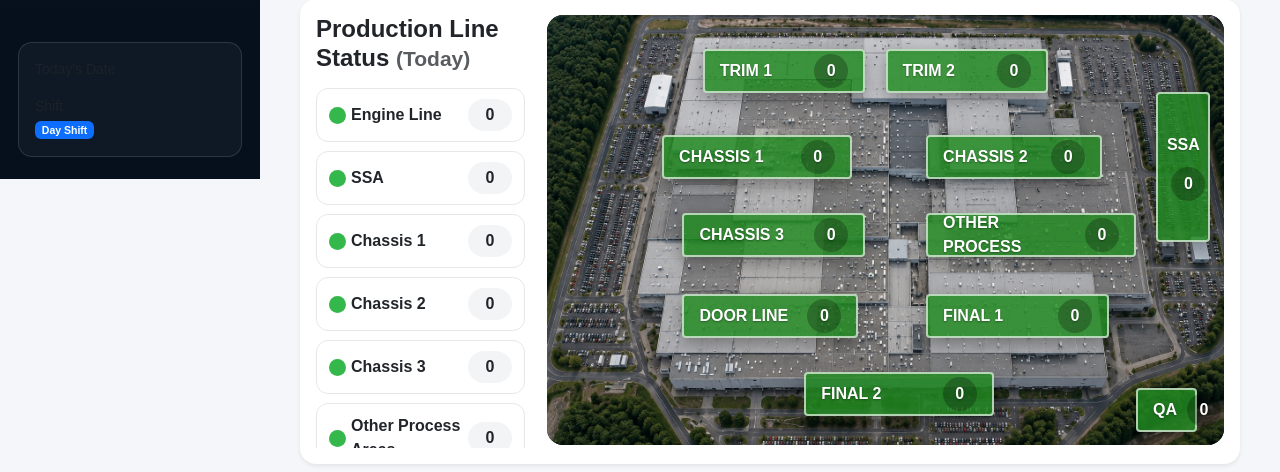
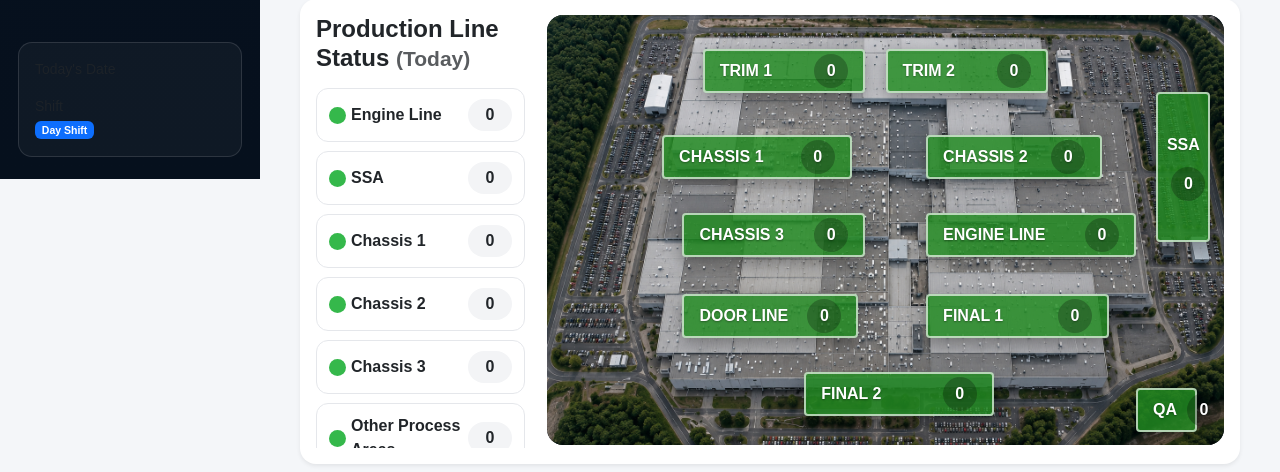
Before and after one commit to hgooders/SCRAP-TRACKER-V2, a Flask app: page /dashboard in a window 1280 px wide. Shown: the part 621-1093 px from the top of the page. Run offline with Flask 3, Linux system fonts and the light colour scheme; a user stored in the database is signed in.

Commit message:
Update dashboard_factory.html

```diff
--- a/templates/dashboard_factory.html
+++ b/templates/dashboard_factory.html
@@ -50,10 +50,10 @@
                         <strong>{{ line_lookup['Chassis 3'].count }}</strong>
                     </div>
 
-                    <div class="factory-line other {{ line_lookup['Other Process Areas'].colour }}">
-                        <span>OTHER PROCESS</span>
-                        <strong>{{ line_lookup['Other Process Areas'].count }}</strong>
-                    </div>
+                    <div class="factory-line engine {{ line_lookup['Engine Line'].colour }}">
+    <span>ENGINE LINE</span>
+    <strong>{{ line_lookup['Engine Line'].count }}</strong>
+</div>
 
                     <div class="factory-line door {{ line_lookup['Door Line'].colour }}">
                         <span>DOOR LINE</span>
@@ -226,7 +226,7 @@
     width:27%;
 }
 
-.other{
+.engine{
     left:56%;
     top:46%;
     width:31%;
```
